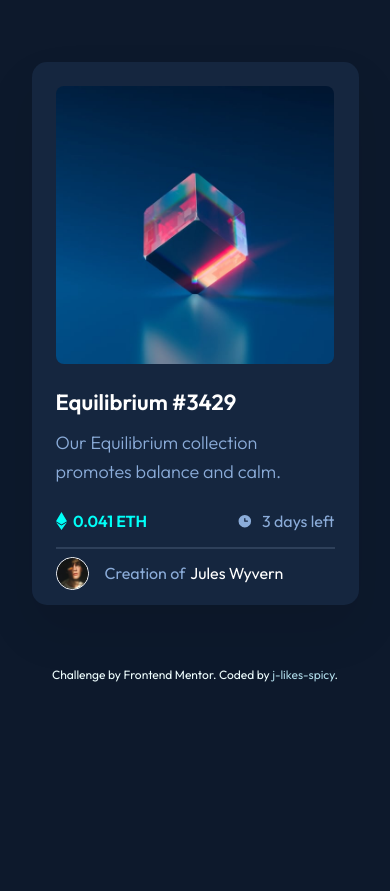
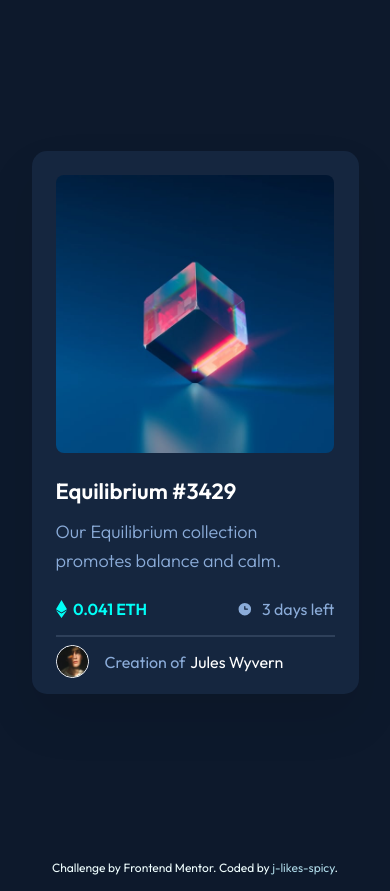
Before and after one commit to j-likes-spicy/nftpreviewcard, a plain HTML site: page index.html in a window 390 px wide. Before the commit the page ends 844 px from the top, so only its background shows below. Drawn offline with Linux system fonts and the light colour scheme.

Commit message:
small update to the container class settings : wq

```diff
--- a/index.css
+++ b/index.css
@@ -17,7 +17,7 @@
   display: flex;
   justify-content: center;
   align-items: center;
-  margin: 9.5rem 34.0625rem;
+  height: 100vh;
 }
 
 /* typography */
@@ -97,8 +97,6 @@
 }
 
 .card__image {
-  /* width: 18.875rem;
-  height: 18.875rem; */
   width: 100%;
   height: auto;
   border-radius: 0.5rem;
@@ -177,16 +175,11 @@
 
 /* CSS Media Query for Mobile viewport */
 @media screen and (max-width: 450px) {
-  /* body {
-    width: 20.4375rem;
-    height: 41.6875rem;
-  } */
-
   .container {
     display: flex;
     justify-content: center;
     align-items: center;
-    margin: 3.875rem 1.5rem;
+    height: 100vh;
   }
 
   .card {
@@ -205,7 +198,6 @@
   }
 
   .card__figcaption-2 {
-    /* margin: 1rem 0rem 1.5rem 0rem; */
     margin-top: -0.5rem;
   }
 
```
